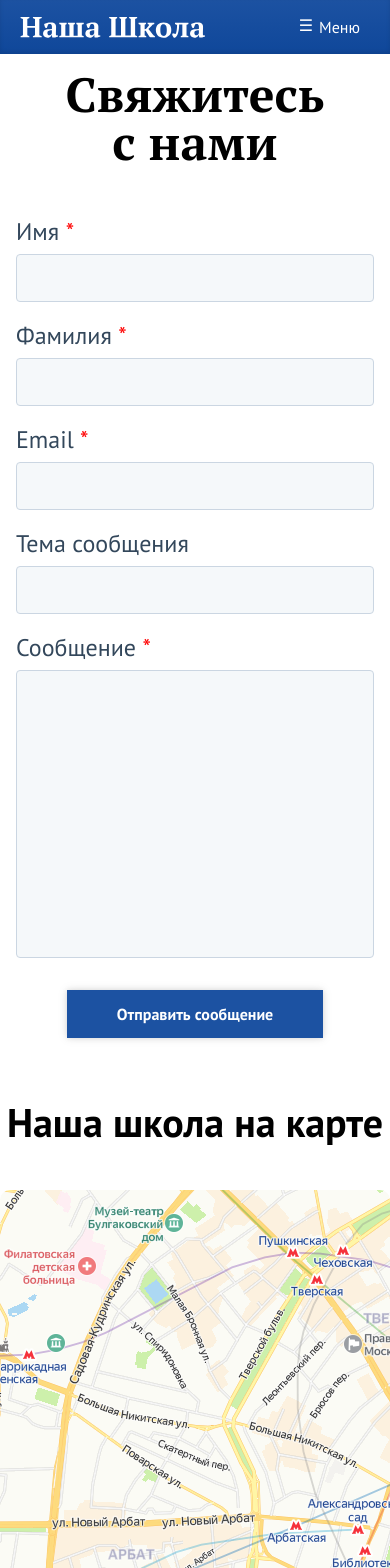
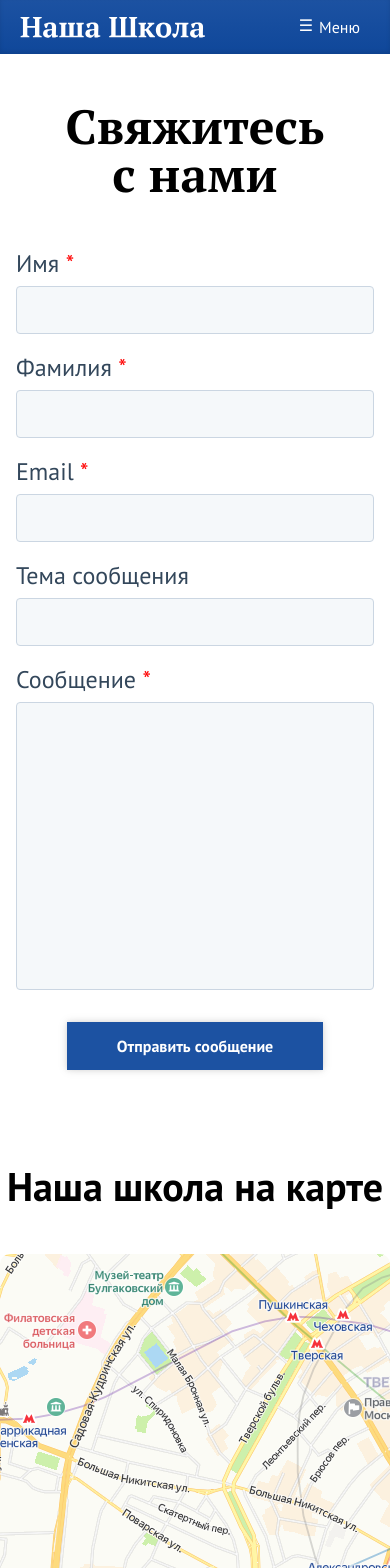
Before and after one commit to web-polytech/2023, a Vue app in the folder frontend/: page /feedback in a window 390 px wide. Shown: the top 1568 px of the page. Built offline with nearby package versions, Linux system fonts and the light colour scheme; what vue-svg-inline-plugin would draw is missing.

Commit message:
refactor feedback media queries

```diff
--- a/frontend/src/pages/EntrancePage.vue/views/TheMain.vue
+++ b/frontend/src/pages/EntrancePage.vue/views/TheMain.vue
@@ -26,5 +26,4 @@ import ApplicationFormSection from './ApplicationFormSection.vue';
     }
   }
 
-
 </style>
--- a/frontend/src/pages/FeedbackPage.vue/views/TheMain.vue
+++ b/frontend/src/pages/FeedbackPage.vue/views/TheMain.vue
@@ -30,39 +30,13 @@ import SocialSection from './SocialSection.vue';
       "map social";
     grid-auto-flow: 1em;
     gap: 2rem;
-    row-gap: 8rem;
     width: 100%;
     max-width: $page-width;
     margin: 0 auto;
     margin-bottom: 6rem;
     padding-inline: 2rem;
-  }
-
-  .wrapper__title {
-    grid-area: title;
-    margin-top: 1rem;
-    margin-bottom: 4rem;
-  }
-
-  .wrapper__contacts {
-    grid-area: contacts;
-  }
-
-  .wrapper__form {
-    grid-area: form;
-    width: 100%;
-  }
-
-  .wrapper__map {
-    grid-area: map;
-  }
-
-  .wrapper__social {
-    grid-area: social;
-  }
 
     @media (width <= $page-width) {
-    .wrapper {
       grid-template-columns: 1fr 1fr 1fr;
       grid-template-areas:
         "title title title"
@@ -71,13 +45,7 @@ import SocialSection from './SocialSection.vue';
         "map map map";
     }
 
-    .wrapper__contacts {
-      padding-inline: 0;
-    }
-  }
-
     @media (width <= $media-desktop) {
-    .wrapper {
       grid-template-columns: 1fr;
       grid-template-areas:
         "title"
@@ -87,32 +55,60 @@ import SocialSection from './SocialSection.vue';
         "social";
       row-gap: 2rem;
     }
-  }
 
     @media (width <= $media-tablet) {
-    .wrapper {
       padding-inline: 0;
+    }
   }
 
   .wrapper__title {
+    grid-area: title;
+    margin-block: 3rem;
+
+    @media (width <= $media-tablet) {
       margin-bottom: 0;
       font-size: 3em;
     }
 
-    .wrapper__form {
-      padding: 1rem;
   }
 
   .wrapper__contacts {
+    grid-area: contacts;
+
+    @media (width <= $page-width) {
+      padding-inline: 0;
+    }
+
+    @media (width <= $media-tablet) {
       padding: 1rem;
+    }
+  }
+
+  .wrapper__form {
+    grid-area: form;
+    width: 100%;
+
+    @media (width <= $media-tablet) {
+      padding: 1rem;
+    }
   }
 
   .wrapper__map {
+    grid-area: map;
+    margin-top: 2rem;
+
+    @media (width <= $media-tablet) {
       text-align: center;
+    }
   }
 
   .wrapper__social {
+    grid-area: social;
+    margin-top: 2rem;
+
+    @media (width <= $media-tablet) {
       padding: 1rem;
     }
   }
+
 </style>
--- a/frontend/tsconfig.json
+++ b/frontend/tsconfig.json
@@ -1,5 +1,6 @@
 {
   "compilerOptions": {
-    "allowJs": true
+    "allowJs": true,
+    "outDir": "./dist"
   }
 }
```
Lines whose indentation alone changed are shown as unchanged.
